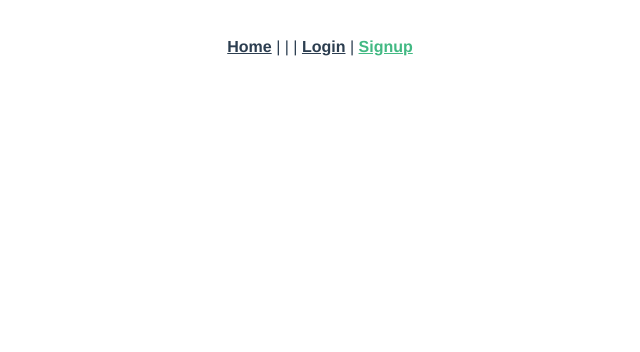
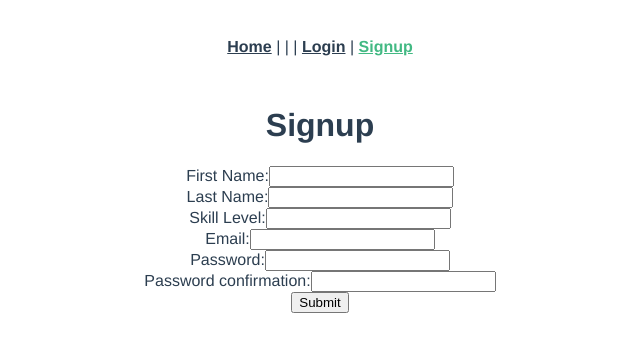
Before and after one commit to benjaminchapin/waypoint_vue_app, a Vue app: page /signup in a window 1280 px wide. Shown: the top 352 px of the page, without its empty margins (320-960 px from the left). Built offline with nearby package versions, Linux system fonts and the light colour scheme.

Commit message:
fixes app vue and signup

```diff
--- a/src/App.vue
+++ b/src/App.vue
@@ -11,6 +11,7 @@
       |
       <router-link v-if="!isLoggedIn()" to="/signup">Signup</router-link>
     </div>
+    <router-view />
   </div>
 </template>
 
--- a/src/router/index.js
+++ b/src/router/index.js
@@ -44,7 +44,7 @@
     component: UsersShow
   },
   {
-    path: "/index",
+    path: "/hikes",
     name: "hikes-index",
     component: HikesIndex
   }
--- a/src/views/Signup.vue
+++ b/src/views/Signup.vue
@@ -13,6 +13,10 @@
         <div class="form-group">
           <label>Last Name:</label>
           <input type="text" class="form-control" v-model="last_name" />
+        </div>
+        <div class="form-group">
+          <label>Skill Level:</label>
+          <input type="text" class="form-control" v-model="skillLevel" />
         </div>
         <div class="form-group">
           <label>Email:</label>
@@ -40,6 +44,7 @@
     return {
       first_name: "",
       last_name: "",
+      skill_level: "",
       email: "",
       password: "",
       passwordConfirmation: "",
@@ -51,6 +56,7 @@
       var params = {
         first_name: this.first_name,
         last_name: this.last_name,
+        skill_level: this.skill_level,
         email: this.email,
         password: this.password,
         password_confirmation: this.passwordConfirmation
```
